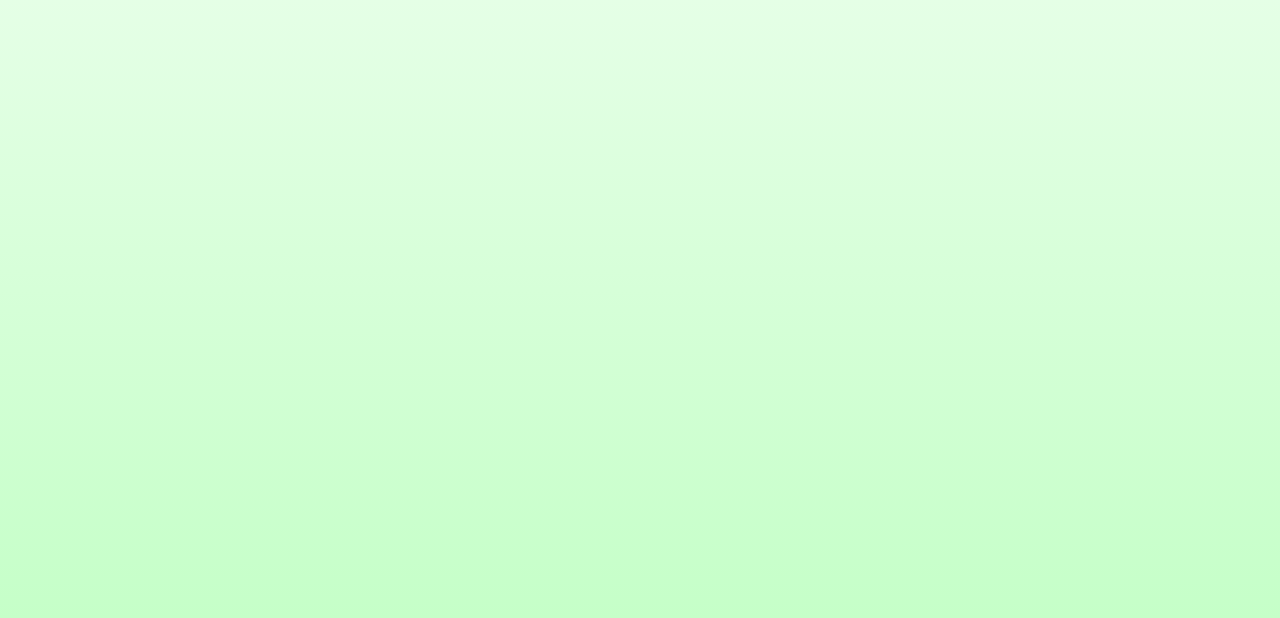
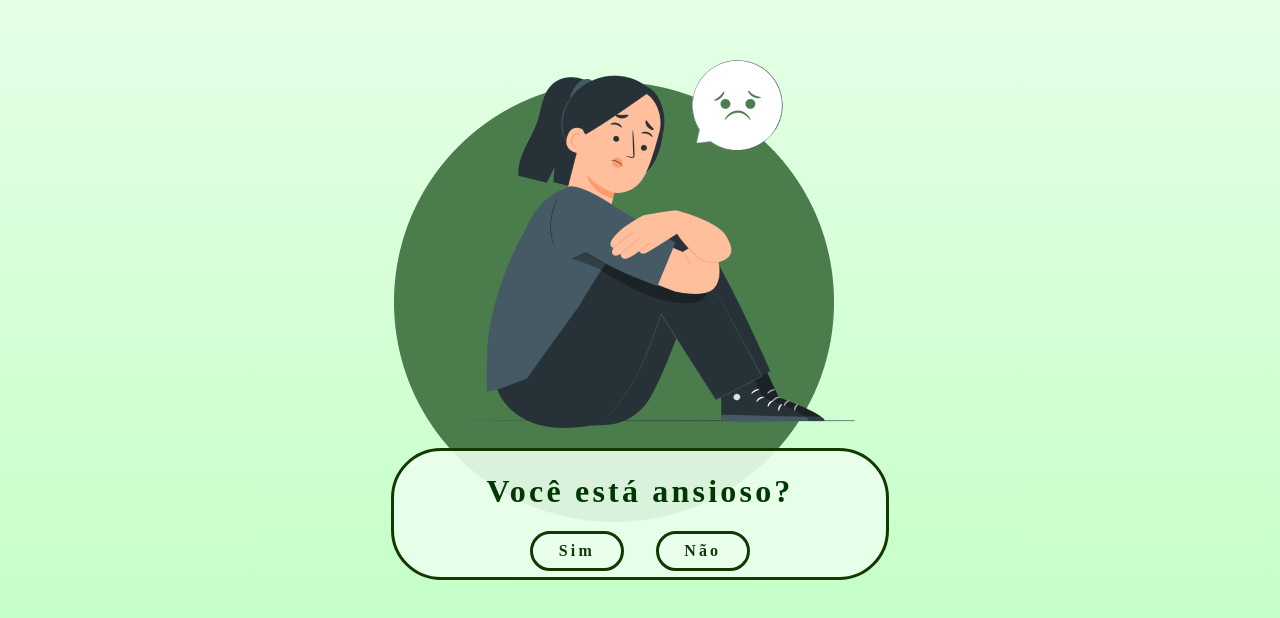
Before and after one commit to OrDeP90/Final2, a React (Create React App) app: page /ConfirmacaoAnsioso in a window 1280 px wide. Before the commit this address had no page. Shown: the part 120-738 px from the top of the page. Built offline with nearby package versions, Linux system fonts and the light colour scheme.

Commit message:
atualizando ansioso

```diff
--- a/src/App.js
+++ b/src/App.js
@@ -25,7 +25,7 @@ import SintoMuitto from "./components/SintoMuitto";
 import Sintomuittofinal from "./components/sintomuittofinal";
 import Solucao2t from "./components/solucao2t";
 import Obrigado from "./pages/obrigadaAvaliacao"
-
+import Confirmacao_ansioso from "./components/Confirmacao_ansioso";
 import GrandeEstrela from "./pages/grandeEstrela";
 
 const App = () => {
@@ -51,6 +51,7 @@ const App = () => {
                 <Route path="/ConfirmacaoRaiva" element={<Confirmacao_raiva/>}/>
                 <Route path="/ConfirmacaoTedio" element={<Confirmacao_tedio/>}/>
                 <Route path="/ConfirmacaoFeliz" element={<Confirmacao_feliz/>}/>
+                <Route path="/ConfirmacaoAnsioso" element={<Confirmacao_ansioso/>}/>
                 <Route path="/solucao1" element={<Solucao1/>}/>
                 <Route path="/solucao2" element={<Solucao2/>}/>
                 <Route path="/solucao2t" element={<Solucao2t/>}/>
--- /dev/null
+++ b/src/components/Confirmacao_ansioso.js
@@ -0,0 +1,43 @@
+import React from "react";
+import tristeDana from "./images/triste-dana.png"
+import felizDana from "./images/feliz-dana.png"
+import raivaDana from "./images/raiva-dana.png"
+import tedioDana from "./images/tedio-dana.png"
+import "./styles/Global.css"
+import { useLocation } from 'react-router-dom';
+
+const Confirmacao_ansioso = () => {
+    let image = tristeDana
+    let emocao = "ansioso"
+    const props=emocao
+    if(props === "Happy") {
+        image = felizDana
+        emocao = "Feliz"
+    }
+    else if(props === "Angry") {
+        image = raivaDana
+        emocao = "com raiva"
+    }
+    else if(props === "Neutral") {
+        image = tedioDana
+        emocao = "com tédio"
+    }
+    else if(props === "Surprise")
+        emocao = "ansioso"
+return (
+    <div class = "grid-container center">
+        <div class = "grid-container-item item-1">
+        <img src = {image} alt = "dana-triste"></img>
+        </div>
+        <div class = "grid-container-item item-2">
+        <h1>Você está {emocao}?</h1>
+        <div class = "opcoes">
+        <a class = "opt-button left" href={`/sintomuito`}>Sim</a>
+        <a class = "opt-button right" href="/selecao">Não</a>
+        </div>
+        </div>
+    </div>
+    )
+}
+
+export default Confirmacao_ansioso;
--- a/src/components/Emotion.js
+++ b/src/components/Emotion.js
@@ -58,12 +58,13 @@ function Emotion() {
       <header className="Emotion-header">
         {showSecondScreen && dominantEmotion === "Happy"? (navigate("/confirmacaoFeliz")) : (
             showSecondScreen && dominantEmotion === "Angry"? (navigate("/confirmacaoRaiva")) : (
+              showSecondScreen && dominantEmotion === "Surprise"? (navigate("/confirmacaoAnsioso")) : (
                 showSecondScreen && dominantEmotion === "Neutral"? (navigate("/confirmacaoTedio")) : (
                     showSecondScreen && dominantEmotion === "Disgust"? (navigate("/confirmacaoTriste")) : (
           <div style={{ display: "flex", flexDirection: "column", alignItems: "center" }}>
             <DominantEmotionComponent /><hr className="solid" style={{ width: "100%" }}></hr>
           </div>
-        ))))}
+        )))))}
       </header>
     </div>
   );
```
